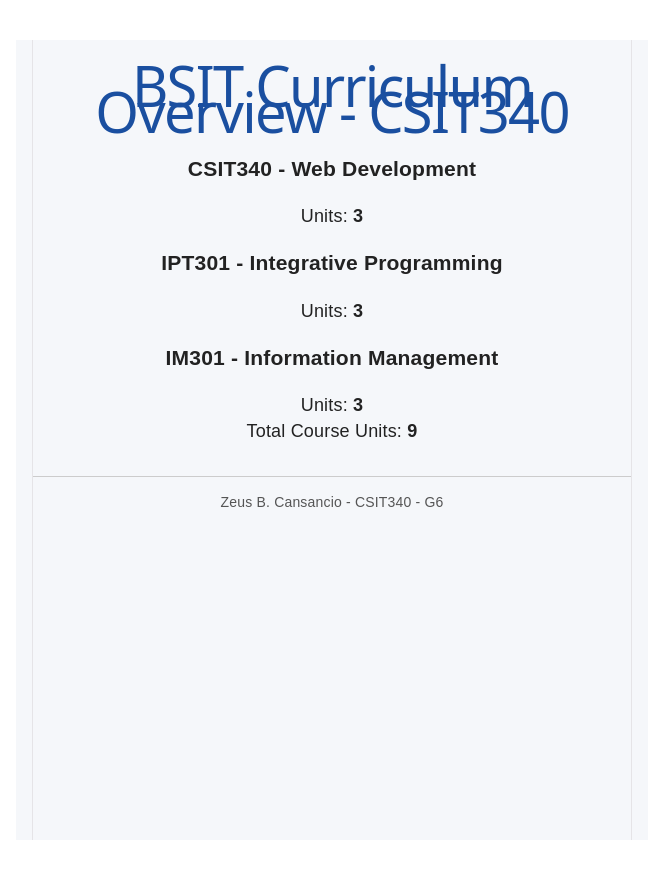
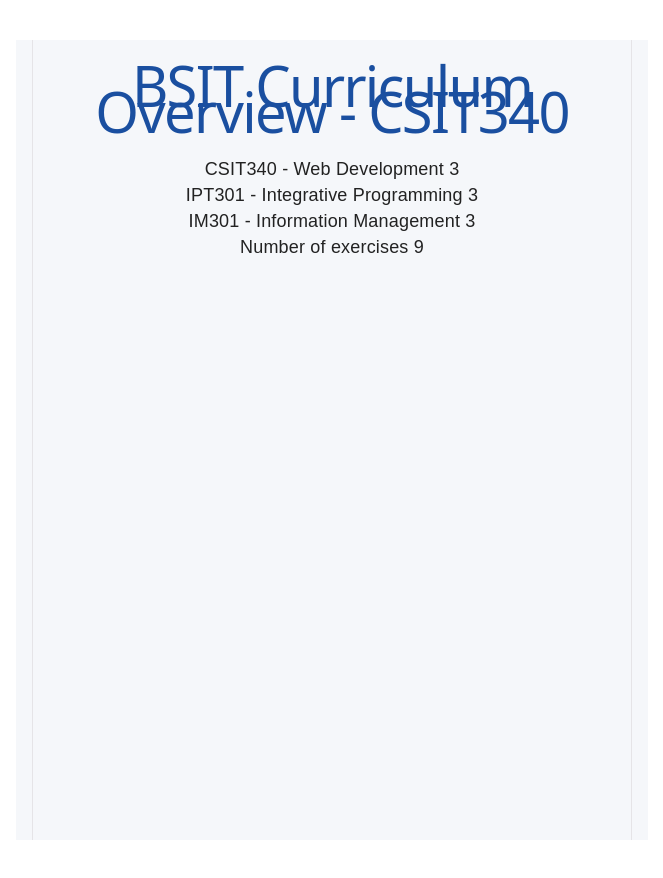
Before and after one commit to ZeusCans/CSIT340G6-Lab3-Cansancio, a React (Vite) app: page / in a window 1280 px wide. Shown: the whole page, without its empty margins (308-971 px from the left). Built offline with nearby package versions, Linux system fonts and the light colour scheme.

Commit message:
1.2: course information step 2

```diff
--- a/src/App.jsx
+++ b/src/App.jsx
@@ -1,85 +1,47 @@
 import React from 'react'
 
 const Header = (props) => {
-  return (
-    <header className="header-container">
-      <h1>{props.course.name}</h1>
-    </header>
-  )
+  return <h1>{props.course}</h1>
 }
 
 const Part = (props) => {
   return (
-    <div className="part-card">
-      <h3>{props.part.name}</h3>
-      <p>Units: <strong>{props.part.exercises}</strong></p>
-    </div>
+    <p>{props.part} {props.exercises}</p>
   )
 }
 
 const Content = (props) => {
   return (
-    <main className="content-container">
-      <Part part={props.parts[0]} />
-      <Part part={props.parts[1]} />
-      <Part part={props.parts[2]} />
-    </main>
+    <div>
+      <Part part={props.part1} exercises={props.exercises1} />
+      <Part part={props.part2} exercises={props.exercises2} />
+      <Part part={props.part3} exercises={props.exercises3} />
+    </div>
   )
 }
 
 const Total = (props) => {
-  const totalUnits = props.parts[0].exercises + props.parts[1].exercises + props.parts[2].exercises
-
-  return (
-    <section className="total-container">
-      <p>Total Course Units: <strong>{totalUnits}</strong></p>
-    </section>
-  )
-}
-
-const Footer = (props) => {
-  return (
-    <footer className="footer-container">
-      <p>{props.fullName} - {props.courseCode} - {props.section}</p>
-    </footer>
-  )
+  return <p>Number of exercises {props.total}</p>
 }
 
 const App = () => {
-  const course = {
-    name: 'BSIT Curriculum Overview - CSIT340',
-    parts: [
-      {
-        name: 'CSIT340 - Web Development',
-        exercises: 3
-      },
-      {
-        name: 'IPT301 - Integrative Programming',
-        exercises: 3
-      },
-      {
-        name: 'IM301 - Information Management',
-        exercises: 3
-      }
-    ]
-  }
-
-  const studentInfo = {
-    fullName: 'Zeus B. Cansancio',
-    courseCode: 'CSIT340',
-    section: 'G6'
-  }
+  const course = 'BSIT Curriculum Overview - CSIT340'
+  const part1 = 'CSIT340 - Web Development'
+  const exercises1 = 3
+  const part2 = 'IPT301 - Integrative Programming'
+  const exercises2 = 3
+  const part3 = 'IM301 - Information Management'
+  const exercises3 = 3
 
   return (
-    <div className="app-layout">
+    <div>
       <Header course={course} />
-      <Content parts={course.parts} />
-      <Total parts={course.parts} />
-      <Footer
-        fullName={studentInfo.fullName}
-        courseCode={studentInfo.courseCode}
-        section={studentInfo.section}
+      <Content
+        part1={part1} exercises1={exercises1}
+        part2={part2} exercises2={exercises2}
+        part3={part3} exercises3={exercises3}
       />
+      <Total total={exercises1 + exercises2 + exercises3} />
     </div>
   )
 }
```
